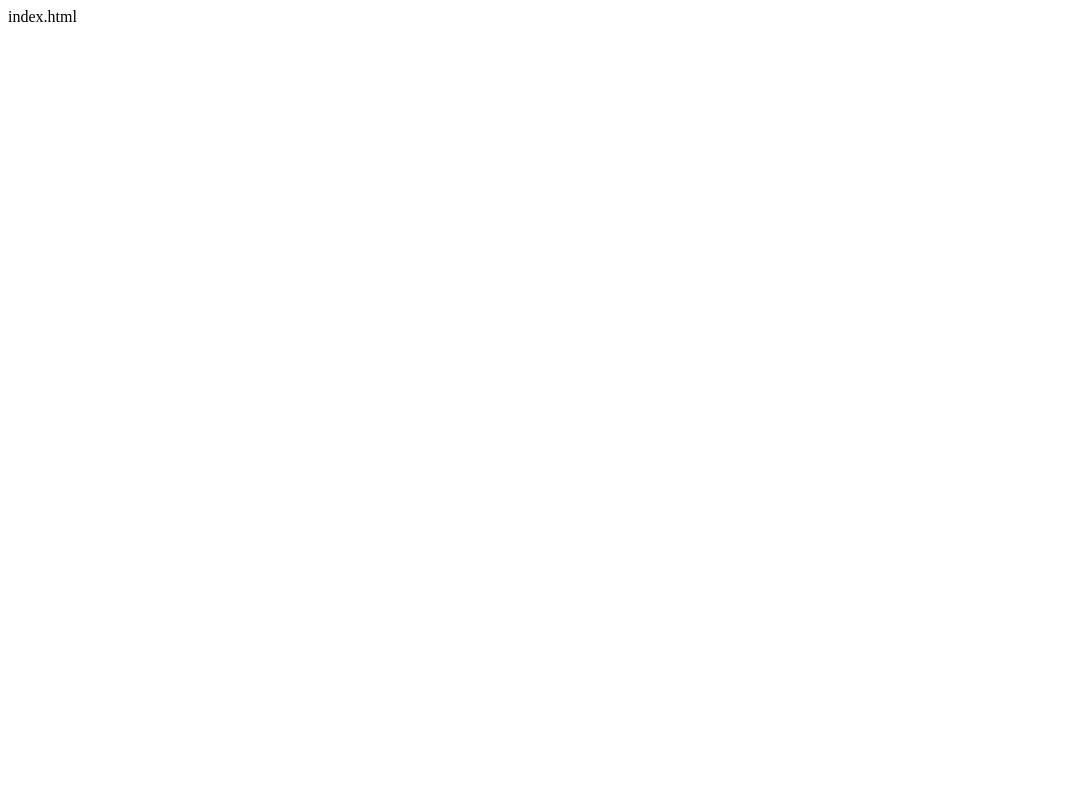
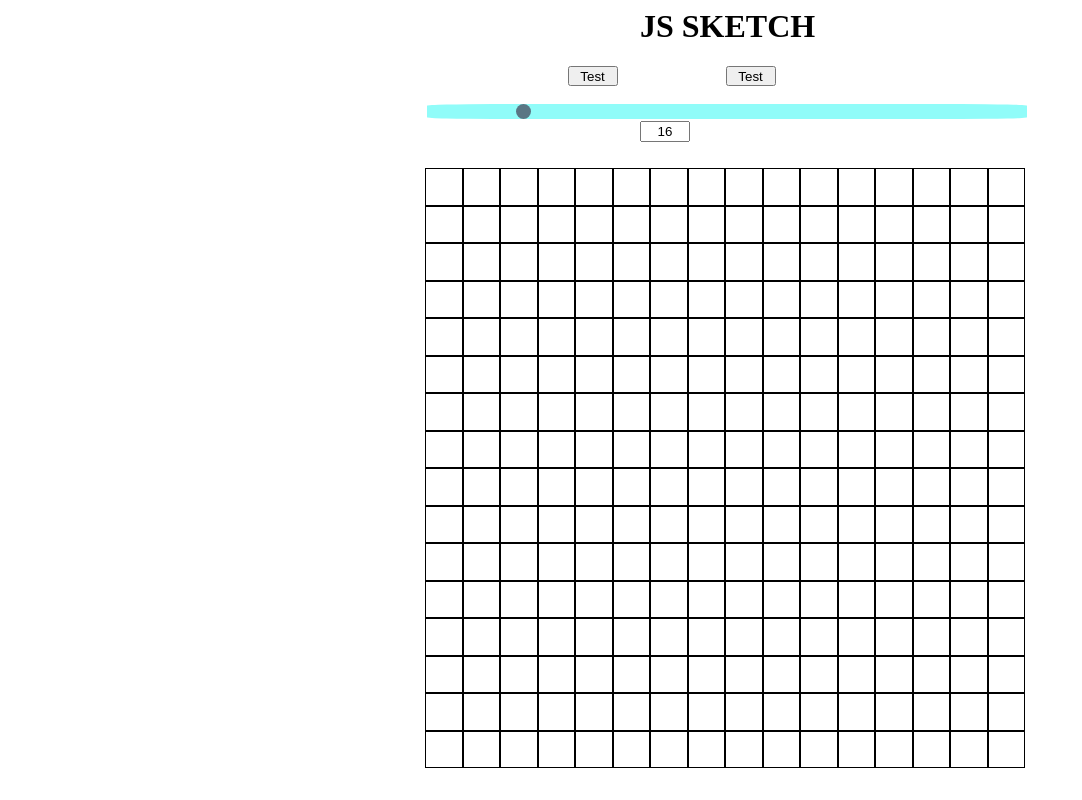
Before and after one commit to ggottemo/etch-js, a plain HTML site: page index.html in a window 1280 px wide. Shown: the whole page, without its empty margins (0-1082 px from the left). Drawn offline with Linux system fonts and the light colour scheme.

Commit message:
Basic layout, generates grid based off slider

```diff
--- a/index.html
+++ b/index.html
@@ -1 +1,15 @@
-index.html
+<html>
+	<head>
+		<title>JS SKETCH</title>
+		<link rel="stylesheet" href="style.css">
+		<script src='script.js' defer></script>
+	</head>
+	<body>
+		<h1>JS SKETCH</h1>
+		<div class="buttons">
+			<button id="btn-1">Test</button><button id="btn-2">Test</button>
+		</div>
+		<div class="slideContainer"><input type="range" min="1" max="100" value="16" id="rangeSlide"></div>
+		<div class="container"></div>
+	</body>
+</html>
--- /dev/null
+++ b/script.js
@@ -0,0 +1,75 @@
+/** Colors:
+ *  #5A7684 - Cadet
+ * 	#90FCF9 - Electric Blue
+ * 	#011627 - Rich Black FOGRA 29
+ * 	#D5C5C8 - Black Shadows
+ */
+const CADET = '#5A7684'; const ELECTRIC_BLUE = '#5A7684';
+const RICH_BLACK = '#011627'; const BLACK_SHADOWS = '#D5C5C8';
+
+//Declare vars for later use, along with display slider value
+var body = document.querySelector('body');
+var container  = document.querySelector('.container');
+var slider = document.querySelector('#rangeSlide');
+let p = document.createElement('input');
+p.setAttribute('type', 'text'); p.setAttribute('value', slider.value);
+p.textContent = slider.value;
+body.insertBefore(p, container);
+
+
+/** generateDivs(e) -> Create new grid based on slider value
+ *  Generate new amount of divs.
+ */
+function generateDivs(e) {
+	removeAllChildren(window.container);
+let val = Number(e.target.value);
+console.log(val);
+p.value = val;
+window.container.setAttribute('style', `display: grid; gap: 0px; width: 600px; height: 600px;
+						grid-template-columns: repeat(${val}, 1fr); grid-template-rows: repeat(${val}, 1fr);
+						margin-top: 2vw;`);
+console.log(`Value = '${Number(val)}'`);
+for (let i = 0; i < val ; i++) {
+	for(let k = 0; k < val; k++) {
+	let div = document.createElement('div');
+		div.classList.add('grid-square');
+	window.container.appendChild(div);
+		}
+	}
+
+}
+/** setup() -> initial grid setup
+ * @return {None}
+ */
+function setup(){
+	for (let i = 0; i < 16 ; i++){
+	for(let k = 0; k < 16; k++) {
+	let orgDiv = document.createElement('div');
+	orgDiv.classList.add('grid-square');
+	window.container.appendChild(orgDiv);
+	}
+}
+//Set attrs of container to facilitate grid display
+container.setAttribute('style', ``);
+}
+/** removeAllChildren() -> removes all Children from parent
+ * @param  {parent node}
+ * @return {None}
+ */
+function removeAllChildren(parent) {
+	while (parent.firstChild) {
+		parent.removeChild(parent.firstChild);
+	}
+}
+
+///////////////////////////////////////////////////////////////////////////////////////////////////////////
+//                                    END PREP                                                           //
+///////////////////////////////////////////////////////////////////////////////////////////////////////////
+setup();
+
+//Event Listeners to change grid on input
+slider.addEventListener('input', generateDivs);
+p.addEventListener('input', function(e) {
+ window.slider.value = e.target.value;
+ generateDivs(e)
+});
--- /dev/null
+++ b/style.css
@@ -0,0 +1,102 @@
+/** Colors:
+ *  #5A7684 - Cadet
+ * 	#90FCF9 - Electric Blue
+ * 	#011627 - Rich Black FOGRA 29
+ * 	#D5C5C8 - Black Shadows
+ */
+/**
+ * Title
+ */
+ 	h1 {
+ 		margin-left: 50%;
+ 	}
+
+/**
+ * Grid Container
+ */
+	.container {
+		margin-left:  33%;
+		display: grid;
+		gap: 0px;
+		width: 600px; height: 600px;
+		grid-template-columns: repeat(16, 1fr);
+	 	grid-template-rows: repeat(16, 1fr);
+		margin-top: 2vw;
+	}
+
+/**
+ * Grid Item
+ */
+	.grid-square {
+		backgroundColor: #90FCF9;
+		 border: 1px solid black;
+	}
+
+/**
+ * Buttons
+ */
+	.buttons {
+		display: flex;
+		flex-flow: row nowrap;
+		justify-content: center;
+		width: 25%;
+		margin-left: 40%;
+
+	}
+	button {
+		height: 20px;
+		width: 50px;
+		margin: auto;
+
+	}
+
+/*Slider*/
+	.slideContainer {
+		margin-left: 33%;
+		margin-top:  2vh;
+	}
+	input[type='range'] {
+		-webkit-appearance: none;
+		color:  darkred;
+		width: 600px;
+	}
+
+	input[type='range']:focus {
+		outline:  none;
+	}
+	/**
+	 * Browser Specific Tracks
+	 */
+		input[type='range']::-webkit-slider-runnable-track {
+			background:  	#90FCF9;
+			border-radius:  11%;
+			width: ;
+		}
+
+		input[type='range']::-moz-range-track{
+
+
+		}
+
+	/**
+	 * Browser Specific Thumbs
+	 */
+		input[type='range']::-webkit-slider-thumb {
+			-webkit-appearance: none;
+			width:  15px;
+			height: 15px;
+			background:  #5A7684;
+			border-radius:  60%;
+		}
+
+		input[type='range']::-moz-range-thumb {
+
+		}
+/**
+ * Text input
+ */
+ 	input[type="text"] {
+ 		width: 50px;
+ 		margin-left: 50%;
+ 		text-align: center;
+ 	}
```
